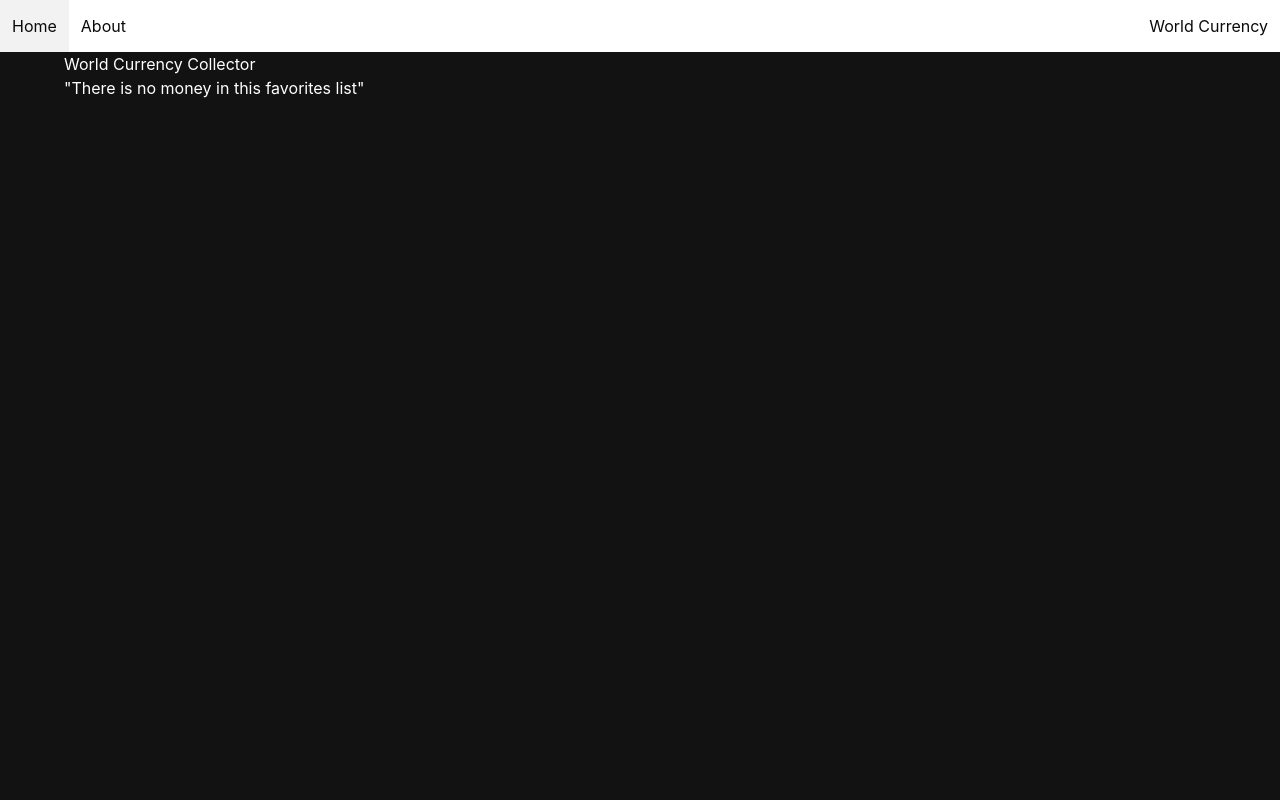
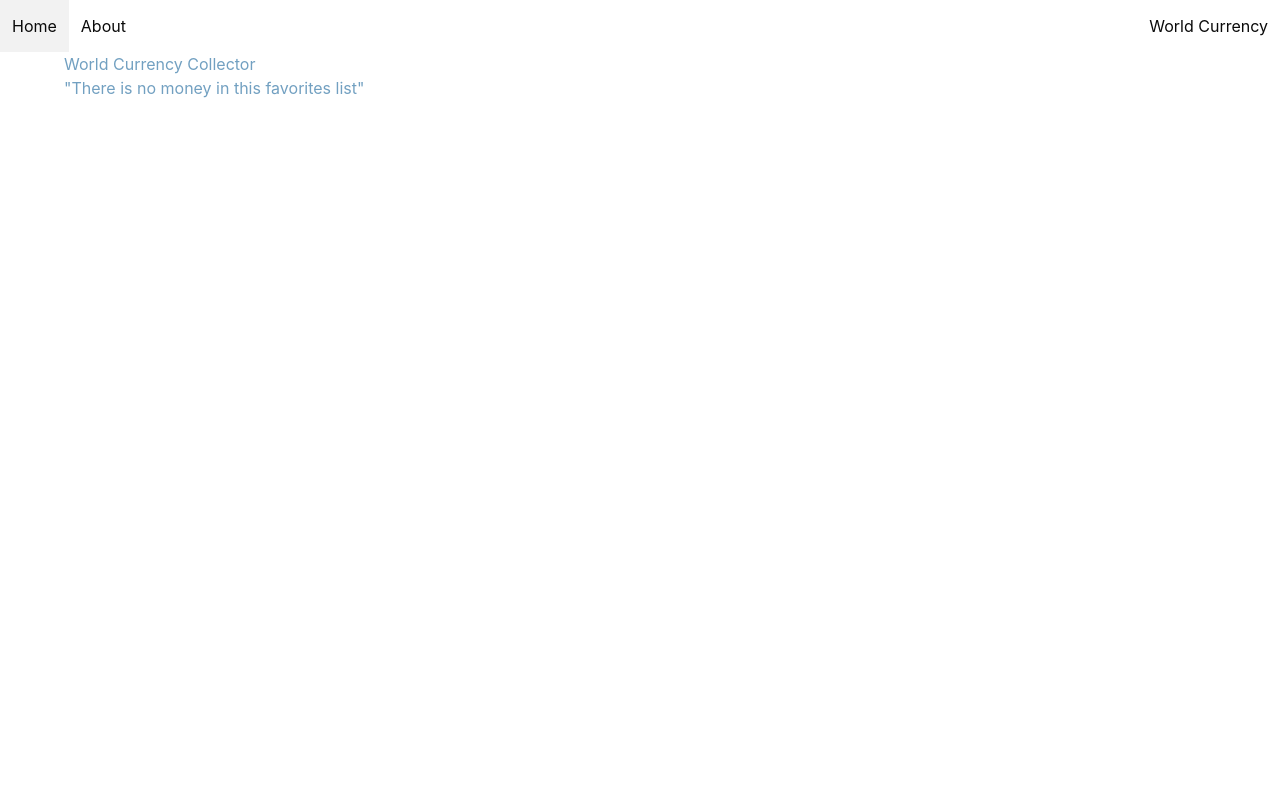
Before and after one commit to kellims/Currency-Lab, a Django app: page / in a window 1280 px wide. Run offline with Django 4.2, Linux system fonts and the light colour scheme; data that the repository does not hold is empty.

Commit message:
updated css

```diff
--- a/main_app/static/styles/main.css
+++ b/main_app/static/styles/main.css
@@ -35,19 +35,20 @@ p {
 } */
 
 body {
-    background-color: #121212;
-    color: #ffffff;
+    background-color: #ffffff;
+    color: #72A0C1;
     min-height: 100vh;
 }
 
 h1,
 h2,
-h3 {
-    color: #ffffff;
+h3,
+h5 {
+    color: #72A0C1;
 }
 
 .title {
-    color: #ffffff;
+    color: #72A0C1;
 }
 
 .gallery {
@@ -85,6 +86,7 @@ p {
 }
 
 .money:hover {
-    background-color: hsla(0, 0%, 100%, 0.1);
+    /* background-color: hsla(0, 0%, 100%, 0.1); */
+    background-color: #002D62;
     cursor: pointer;
 }
--- a/main_app/templates/currency_detail.html
+++ b/main_app/templates/currency_detail.html
@@ -10,7 +10,7 @@
 <div class="detail__container">
 
   <div class="detail__money mb-5">
-    <h3 class="title is-3">Money Collected</h3>
+    <h5 class="title is-3">Money Collected</h5>
     <form class="mb-5" action="{% url 'money_create' currency.pk %}" method="post">
         {% csrf_token %}
         <div class="field has-addons">
```
Also changed, not shown: currency_project/settings.py (line endings or trailing spaces).
